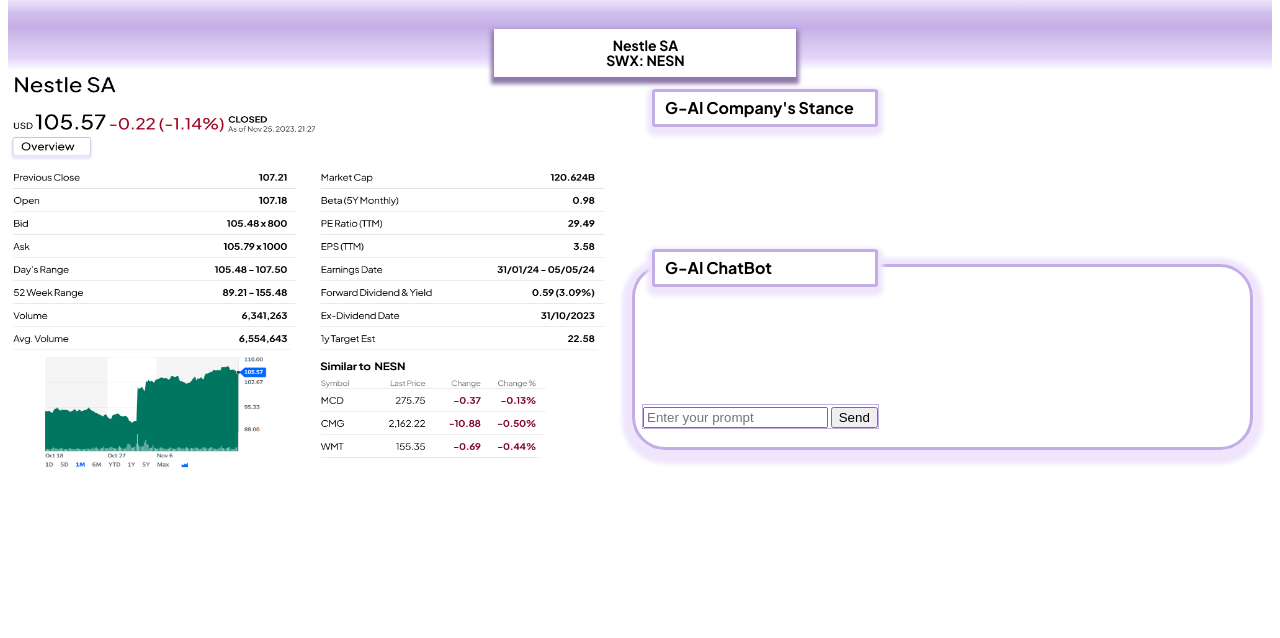
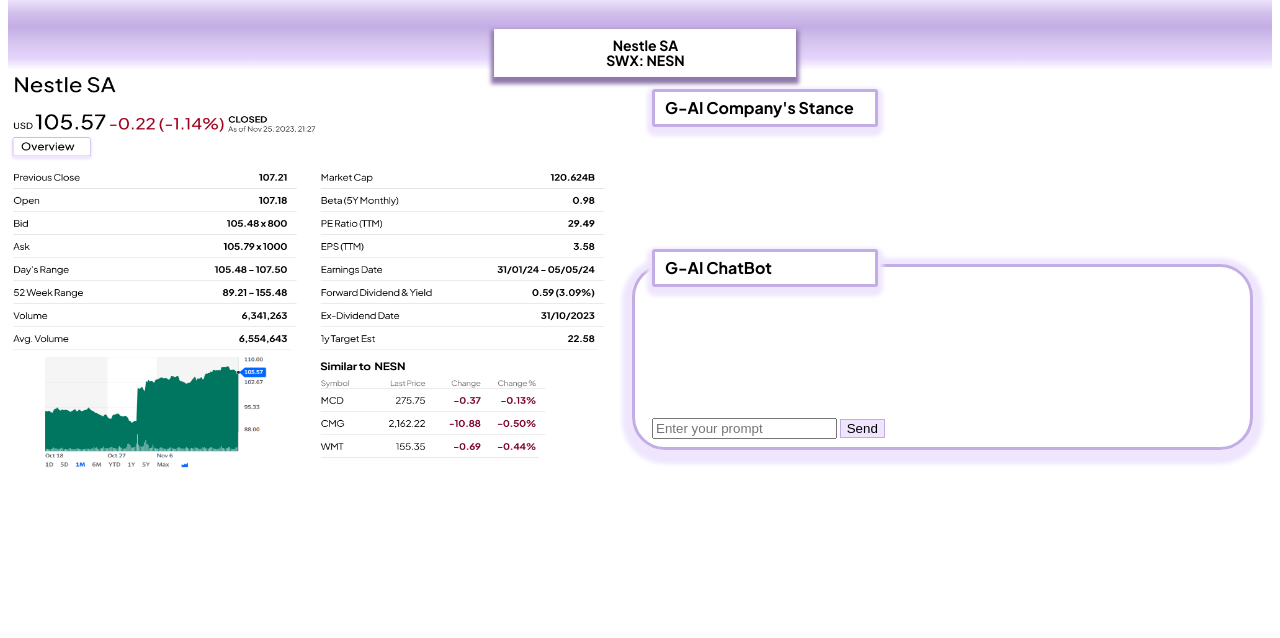
Before and after one commit to chicky-nuggies/g-ai, a Django app: template company/templates/company/company.html in a window 1280 px wide. Shown: the part 81-719 px from the top of the page. Run offline with Django 4.2, Linux system fonts and the light colour scheme; the template is opened without the code that fills it, so the values that code supplies are empty.

Commit message:
company css

```diff
--- a/company/static/company/css/company.css
+++ b/company/static/company/css/company.css
@@ -143,13 +143,13 @@ nav{
     margin-top: 25px;
     width: 615px;
     height: 100px;
-    font-size: 10px;
-    margin-top: 5px;
+    overflow: auto;
 }
 
 .stan_output p{
-    margin-top: 30px;
+    margin-top: 40px;
     text-align: center;
+    font-size: 12px;
 }
 
 .chatbot{
@@ -205,15 +205,20 @@ nav{
     margin-left: 10px;
     margin-left: 10px;
     text-align: left;
-    font-size: 10px;
+    font-size: 12px;
 
 }
 
 /* wei shen add */
 .chat_window form{
     position: absolute;
-    left: 10px;
-    bottom: -70px;
+    left: 20px;
+    bottom: -80px;
+
+}
+
+.btn{
+    background-color: #EFE6FE;
     border: 1px solid rgba(194, 171, 229, 0.97);
 
 }
--- a/company/templates/company/company.html
+++ b/company/templates/company/company.html
@@ -53,7 +53,7 @@
             <form method="POST">
                 {% csrf_token %}
                 <input type="text" name="user_input" placeholder="Enter your prompt">
-                <button type="submit">Send</button>
+                <button class="btn" type="submit">Send</button>
             </form>
 
         </div>
```
